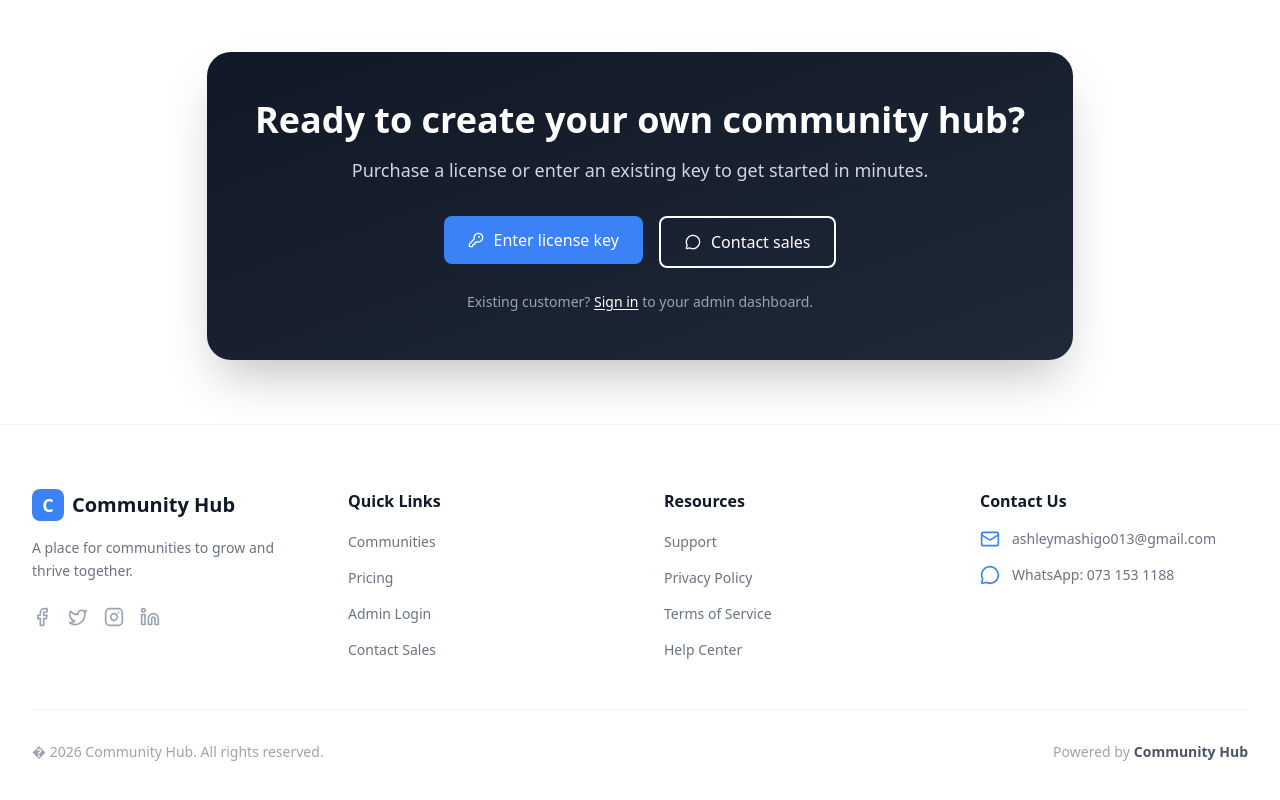
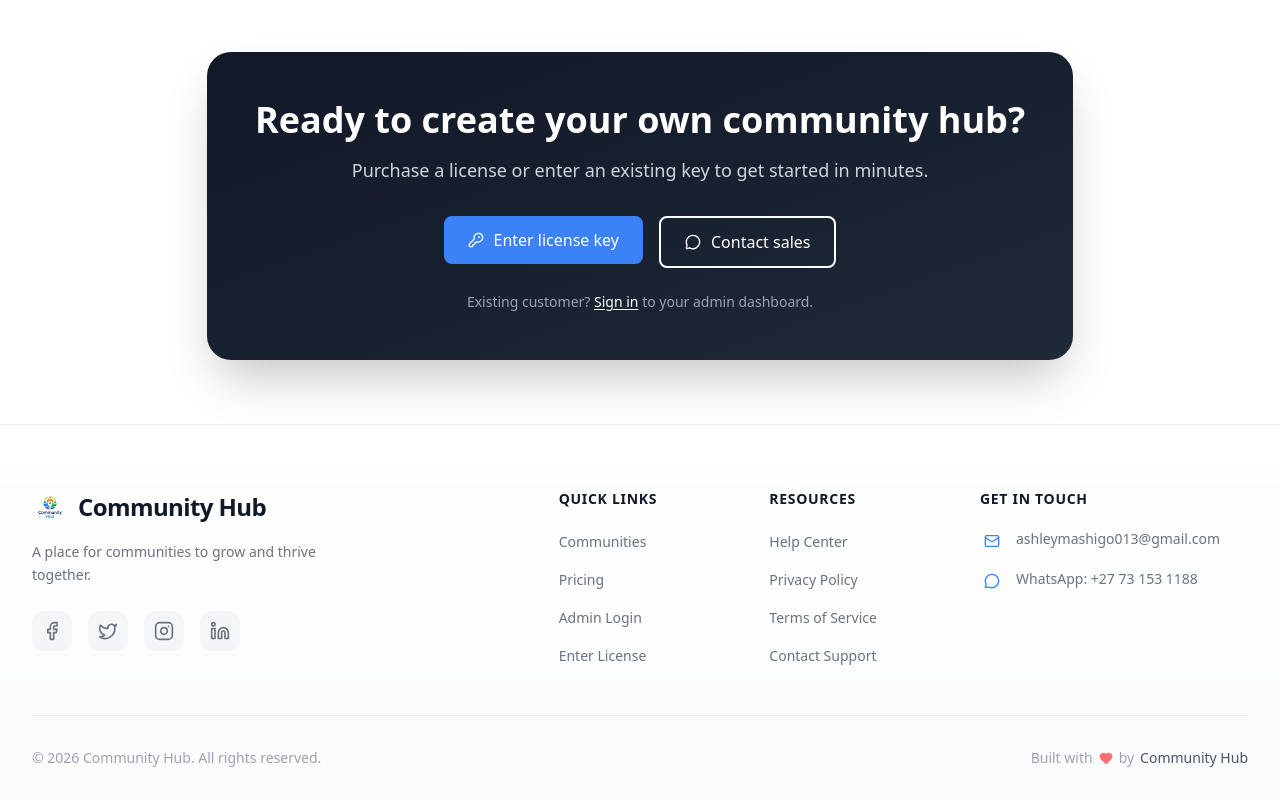
Before and after one commit to mistreatedbee/Communityhub2, a React (Vite) app: page / in a window 1280 px wide. Shown: the part 1722-2522 px from the top of the page. Built offline with nearby package versions, Linux system fonts and the light colour scheme; no server answers.

Commit message:
Update Footer.tsx

```diff
--- a/src/components/layout/Footer.tsx
+++ b/src/components/layout/Footer.tsx
@@ -6,71 +6,202 @@ import {
   Instagram,
   Linkedin,
   Mail,
-  MessageCircle
+  MessageCircle,
+  Heart,
 } from 'lucide-react';
 import { useTheme } from '../../contexts/ThemeContext';
+
 export function Footer() {
   const { organization } = useTheme();
+  const currentYear = new Date().getFullYear();
+
   return (
-    <footer className="bg-white border-t border-gray-100 pt-16 pb-8">
+    <footer className="relative bg-gradient-to-b from-white to-gray-50/80 border-t border-gray-200/60 pt-16 pb-8 overflow-hidden">
+      {/* Subtle animated background */}
+      <div className="absolute inset-0 -z-10">
+        <div className="absolute inset-0 bg-[radial-gradient(ellipse_at_top,_var(--tw-gradient-stops))] from-gray-100/40 via-transparent to-transparent" />
+      </div>
+
       <div className="max-w-7xl mx-auto px-4 sm:px-6 lg:px-8">
-        <div className="grid grid-cols-1 md:grid-cols-4 gap-12 mb-12">
-          <div className="col-span-1 md:col-span-1">
-            <Link to="/" className="flex items-center gap-2 mb-4">
-              <div className="w-8 h-8 rounded-lg bg-[var(--color-primary)] flex items-center justify-center text-white font-bold text-lg">
-                {organization.name.charAt(0)}
-              </div>
-              <span className="font-bold text-xl text-gray-900">{organization.name}</span>
+        {/* Main grid */}
+        <div className="grid grid-cols-1 md:grid-cols-12 gap-8 lg:gap-12 mb-12">
+          {/* Brand column */}
+          <div className="md:col-span-4 lg:col-span-4">
+            <Link
+              to="/"
+              className="inline-flex items-center gap-2.5 group transition-transform hover:scale-[0.98] active:scale-95 mb-4"
+            >
+              {/* 🔹 Logo with fallback to /logo.png */}
+              <img
+                src={organization.logo || '/logo.png'}
+                alt={organization.name}
+                className="h-8 w-auto md:h-9 object-contain transition-all duration-200 group-hover:opacity-90"
+              />
+              <span className="font-bold text-xl md:text-2xl text-gray-900 tracking-tight">
+                {organization.name}
+              </span>
             </Link>
-            <p className="text-gray-500 text-sm leading-relaxed mb-6">
-              {organization.description ?? 'Launch and manage modern community hubs.'}
+            <p className="text-gray-500 text-sm leading-relaxed mb-6 max-w-xs">
+              {organization.description ?? 'Launch and manage modern community hubs with enterprise‑grade security and licensing.'}
             </p>
+            {/* Social icons – smooth hover lift */}
             <div className="flex gap-4">
-              <a href="#" className="text-gray-400 hover:text-[var(--color-primary)] transition-colors"><Facebook className="w-5 h-5" /></a>
-              <a href="#" className="text-gray-400 hover:text-[var(--color-primary)] transition-colors"><Twitter className="w-5 h-5" /></a>
-              <a href="#" className="text-gray-400 hover:text-[var(--color-primary)] transition-colors"><Instagram className="w-5 h-5" /></a>
-              <a href="#" className="text-gray-400 hover:text-[var(--color-primary)] transition-colors"><Linkedin className="w-5 h-5" /></a>
+              <a
+                href="#"
+                className="w-10 h-10 rounded-xl bg-gray-100/80 flex items-center justify-center text-gray-500 hover:text-white hover:bg-[var(--color-primary)] transition-all duration-300 hover:scale-110 hover:shadow-lg"
+                aria-label="Facebook"
+              >
+                <Facebook className="w-5 h-5" />
+              </a>
+              <a
+                href="#"
+                className="w-10 h-10 rounded-xl bg-gray-100/80 flex items-center justify-center text-gray-500 hover:text-white hover:bg-[var(--color-primary)] transition-all duration-300 hover:scale-110 hover:shadow-lg"
+                aria-label="Twitter"
+              >
+                <Twitter className="w-5 h-5" />
+              </a>
+              <a
+                href="#"
+                className="w-10 h-10 rounded-xl bg-gray-100/80 flex items-center justify-center text-gray-500 hover:text-white hover:bg-[var(--color-primary)] transition-all duration-300 hover:scale-110 hover:shadow-lg"
+                aria-label="Instagram"
+              >
+                <Instagram className="w-5 h-5" />
+              </a>
+              <a
+                href="#"
+                className="w-10 h-10 rounded-xl bg-gray-100/80 flex items-center justify-center text-gray-500 hover:text-white hover:bg-[var(--color-primary)] transition-all duration-300 hover:scale-110 hover:shadow-lg"
+                aria-label="LinkedIn"
+              >
+                <Linkedin className="w-5 h-5" />
+              </a>
             </div>
           </div>
 
-          <div>
-            <h3 className="font-semibold text-gray-900 mb-4">Quick Links</h3>
-            <ul className="space-y-3">
-              <li><Link to="/communities" className="text-gray-500 hover:text-[var(--color-primary)] text-sm">Communities</Link></li>
-              <li><Link to="/pricing" className="text-gray-500 hover:text-[var(--color-primary)] text-sm">Pricing</Link></li>
-              <li><Link to="/admin" className="text-gray-500 hover:text-[var(--color-primary)] text-sm">Admin Login</Link></li>
-              <li><Link to="/contact-sales" className="text-gray-500 hover:text-[var(--color-primary)] text-sm">Contact Sales</Link></li>
+          {/* Quick Links */}
+          <div className="md:col-span-2 md:col-start-6 lg:col-span-2 lg:col-start-6">
+            <h3 className="text-sm font-semibold text-gray-900 uppercase tracking-wider mb-5">
+              Quick Links
+            </h3>
+            <ul className="space-y-3.5">
+              <li>
+                <Link
+                  to="/communities"
+                  className="text-gray-500 hover:text-[var(--color-primary)] text-sm transition-colors duration-200 hover:translate-x-0.5 inline-block"
+                >
+                  Communities
+                </Link>
+              </li>
+              <li>
+                <Link
+                  to="/pricing"
+                  className="text-gray-500 hover:text-[var(--color-primary)] text-sm transition-colors duration-200 hover:translate-x-0.5 inline-block"
+                >
+                  Pricing
+                </Link>
+              </li>
+              <li>
+                <Link
+                  to="/admin"
+                  className="text-gray-500 hover:text-[var(--color-primary)] text-sm transition-colors duration-200 hover:translate-x-0.5 inline-block"
+                >
+                  Admin Login
+                </Link>
+              </li>
+              <li>
+                <Link
+                  to="/enter-license"
+                  className="text-gray-500 hover:text-[var(--color-primary)] text-sm transition-colors duration-200 hover:translate-x-0.5 inline-block"
+                >
+                  Enter License
+                </Link>
+              </li>
             </ul>
           </div>
 
-          <div>
-            <h3 className="font-semibold text-gray-900 mb-4">Resources</h3>
-            <ul className="space-y-3">
-              <li><span className="text-gray-500 text-sm">Support</span></li>
-              <li><span className="text-gray-500 text-sm">Privacy Policy</span></li>
-              <li><span className="text-gray-500 text-sm">Terms of Service</span></li>
-              <li><span className="text-gray-500 text-sm">Help Center</span></li>
+          {/* Resources */}
+          <div className="md:col-span-2 lg:col-span-2">
+            <h3 className="text-sm font-semibold text-gray-900 uppercase tracking-wider mb-5">
+              Resources
+            </h3>
+            <ul className="space-y-3.5">
+              <li>
+                <Link
+                  to="/support"
+                  className="text-gray-500 hover:text-[var(--color-primary)] text-sm transition-colors duration-200 hover:translate-x-0.5 inline-block"
+                >
+                  Help Center
+                </Link>
+              </li>
+              <li>
+                <Link
+                  to="/privacy"
+                  className="text-gray-500 hover:text-[var(--color-primary)] text-sm transition-colors duration-200 hover:translate-x-0.5 inline-block"
+                >
+                  Privacy Policy
+                </Link>
+              </li>
+              <li>
+                <Link
+                  to="/terms"
+                  className="text-gray-500 hover:text-[var(--color-primary)] text-sm transition-colors duration-200 hover:translate-x-0.5 inline-block"
+                >
+                  Terms of Service
+                </Link>
+              </li>
+              <li>
+                <a
+                  href={organization.supportUrl ?? 'mailto:support@communityhub.com'}
+                  className="text-gray-500 hover:text-[var(--color-primary)] text-sm transition-colors duration-200 hover:translate-x-0.5 inline-block"
+                >
+                  Contact Support
+                </a>
+              </li>
             </ul>
           </div>
 
-          <div>
-            <h3 className="font-semibold text-gray-900 mb-4">Contact Us</h3>
+          {/* Contact */}
+          <div className="md:col-span-3 lg:col-span-3">
+            <h3 className="text-sm font-semibold text-gray-900 uppercase tracking-wider mb-5">
+              Get in touch
+            </h3>
             <ul className="space-y-4">
-              <li className="flex items-center gap-3 text-sm text-gray-500">
-                <Mail className="w-5 h-5 text-[var(--color-primary)] shrink-0" />
-                <a href="mailto:ashleymashigo013@gmail.com" className="hover:text-[var(--color-primary)]">ashleymashigo013@gmail.com</a>
+              <li className="flex items-start gap-3 text-sm text-gray-500">
+                <div className="shrink-0 w-6 h-6 rounded-lg bg-[var(--color-primary)]/10 flex items-center justify-center">
+                  <Mail className="w-4 h-4 text-[var(--color-primary)]" />
+                </div>
+                <a
+                  href="mailto:ashleymashigo013@gmail.com"
+                  className="hover:text-[var(--color-primary)] transition-colors break-all"
+                >
+                  ashleymashigo013@gmail.com
+                </a>
               </li>
-              <li className="flex items-center gap-3 text-sm text-gray-500">
-                <MessageCircle className="w-5 h-5 text-[var(--color-primary)] shrink-0" />
-                <a href="https://wa.me/27731531188" target="_blank" rel="noopener noreferrer" className="hover:text-[var(--color-primary)]">WhatsApp: 073 153 1188</a>
+              <li className="flex items-start gap-3 text-sm text-gray-500">
+                <div className="shrink-0 w-6 h-6 rounded-lg bg-[var(--color-primary)]/10 flex items-center justify-center">
+                  <MessageCircle className="w-4 h-4 text-[var(--color-primary)]" />
+                </div>
+                <a
+                  href="https://wa.me/27731531188"
+                  target="_blank"
+                  rel="noopener noreferrer"
+                  className="hover:text-[var(--color-primary)] transition-colors"
+                >
+                  WhatsApp: +27 73 153 1188
+                </a>
               </li>
             </ul>
           </div>
         </div>
 
-        <div className="border-t border-gray-100 pt-8 flex flex-col md:flex-row justify-between items-center gap-4">
-          <p className="text-sm text-gray-400">� {new Date().getFullYear()} {organization.name}. All rights reserved.</p>
-          <p className="text-sm text-gray-400 flex items-center gap-1">Powered by <span className="font-semibold text-gray-600">Community Hub</span></p>
+        {/* Bottom bar */}
+        <div className="border-t border-gray-200/70 pt-8 flex flex-col md:flex-row justify-between items-center gap-4">
+          <p className="text-sm text-gray-400 flex items-center gap-1.5">
+            © {currentYear} {organization.name}. All rights reserved.
+          </p>
+          <p className="text-sm text-gray-400 flex items-center gap-1.5">
+            Built with <Heart className="w-3.5 h-3.5 text-red-400 fill-current" /> by{' '}
+            <span className="font-medium text-gray-600">Community Hub</span>
+          </p>
         </div>
       </div>
     </footer>
```
